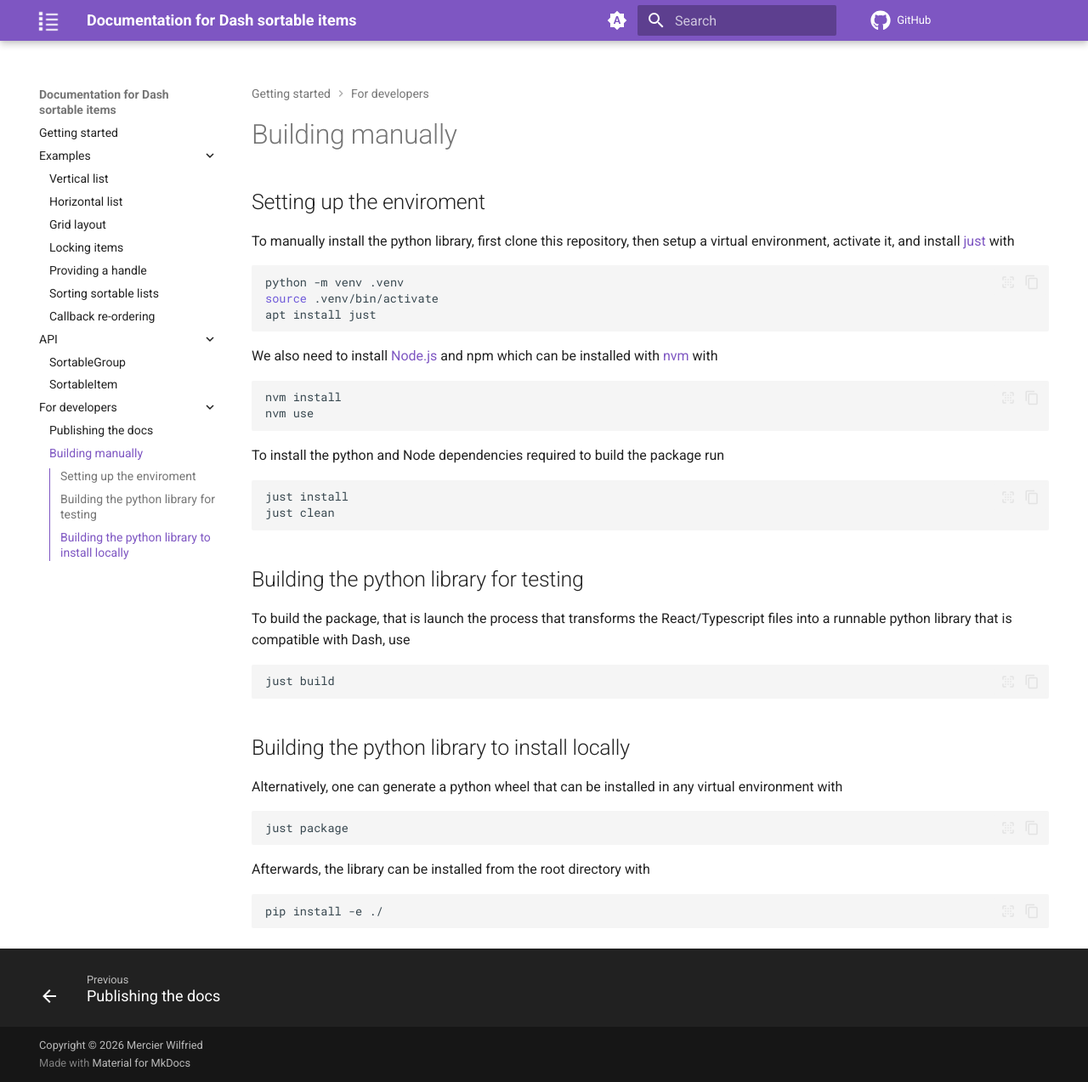
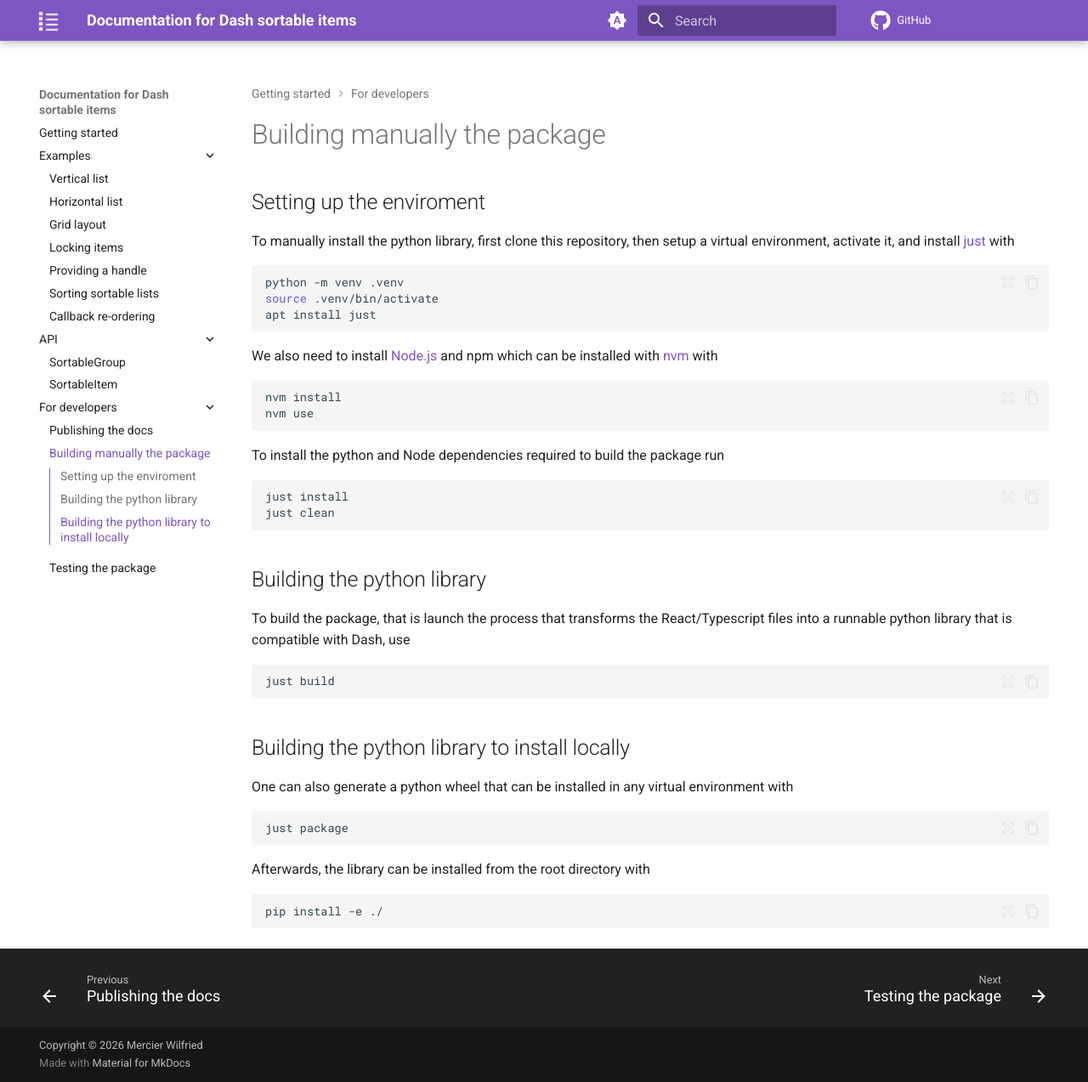
Before and after one commit to WilfriedMercier/dash_sortable_items, an MkDocs documentation site: the page built from docs_src/src/for_developers/building.md, in a window 1280 px wide and 1273 px high. Shown: the whole window at 85% size. Built offline with MkDocs 1.6.1 and Material for MkDocs 9.7.7, drawn with Linux system fonts in a browser that asks for light colours; comment, search, counter and statistics services are not loaded.

Commit message:
Added new information on how to build and test the package

````diff
--- a/docs_src/mkdocs.yml
+++ b/docs_src/mkdocs.yml
@@ -21,7 +21,8 @@ nav:
     - SortableItem: API/sortable_item.md
   - For developers:
     - Publishing the docs: for_developers/publishing.md
-    - Building manually: for_developers/building.md
+    - Building manually the package: for_developers/building.md
+    - Testing the package: for_developers/testing.md
 theme:
   name: material
   logo: img/icon.png
--- a/docs_src/src/for_developers/building.md
+++ b/docs_src/src/for_developers/building.md
@@ -22,7 +22,7 @@ just install
 just clean
 ```
 
-## Building the python library for testing
+## Building the python library
 
 To build the package, that is launch the process that transforms the React/Typescript files into a runnable python library that is compatible with Dash, use
 
@@ -32,7 +32,7 @@ just build
 
 ## Building the python library to install locally
 
-Alternatively, one can generate a python wheel that can be installed in any virtual environment with
+One can also generate a python wheel that can be installed in any virtual environment with
 
 ```bash
 just package
````
Also changed, not shown: docs_src/src/for_developers/testing.md (added, +33 -0 lines).
